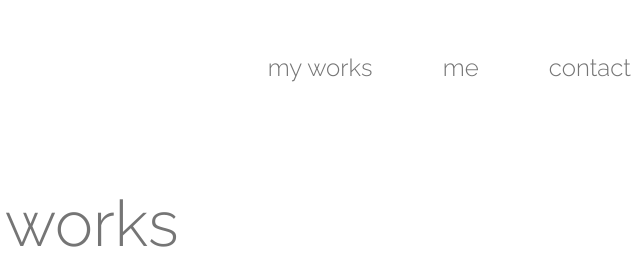
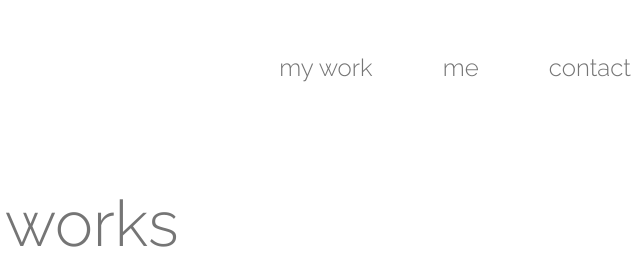
Before and after one commit to trunqhieuph/balloons.com, a plain HTML site: page works.html in a window 1280 px wide. Shown: the top 263 px of the page, 601-1241 px from the left. Drawn offline with nearby package versions, Linux system fonts and the light colour scheme.

Commit message:
Update works.html

```diff
--- a/works.html
+++ b/works.html
@@ -97,7 +97,7 @@ body, html {height: 100%}
     <div class="w3-display-topright w3-container w3-xlarge">
      <ul class="w3-bar-item w3-button ml-auto">
       <div class="bar-item">
-       <a href="works.html" class="w3-bar-item w3-button"><h3>my works</h3></a>
+       <a href="works.html" class="w3-bar-item w3-button"><h3>my work</h3></a>
       </div>
      </ul>
 
```
